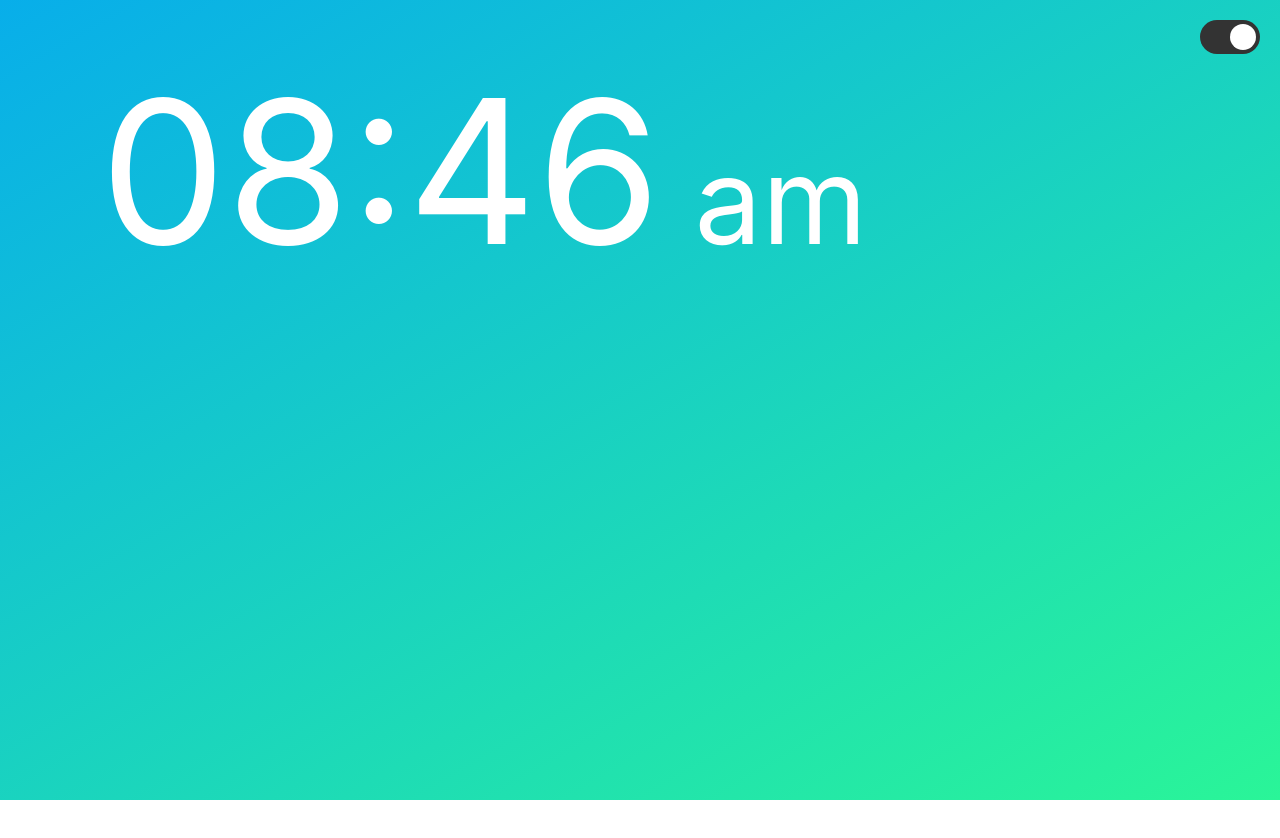
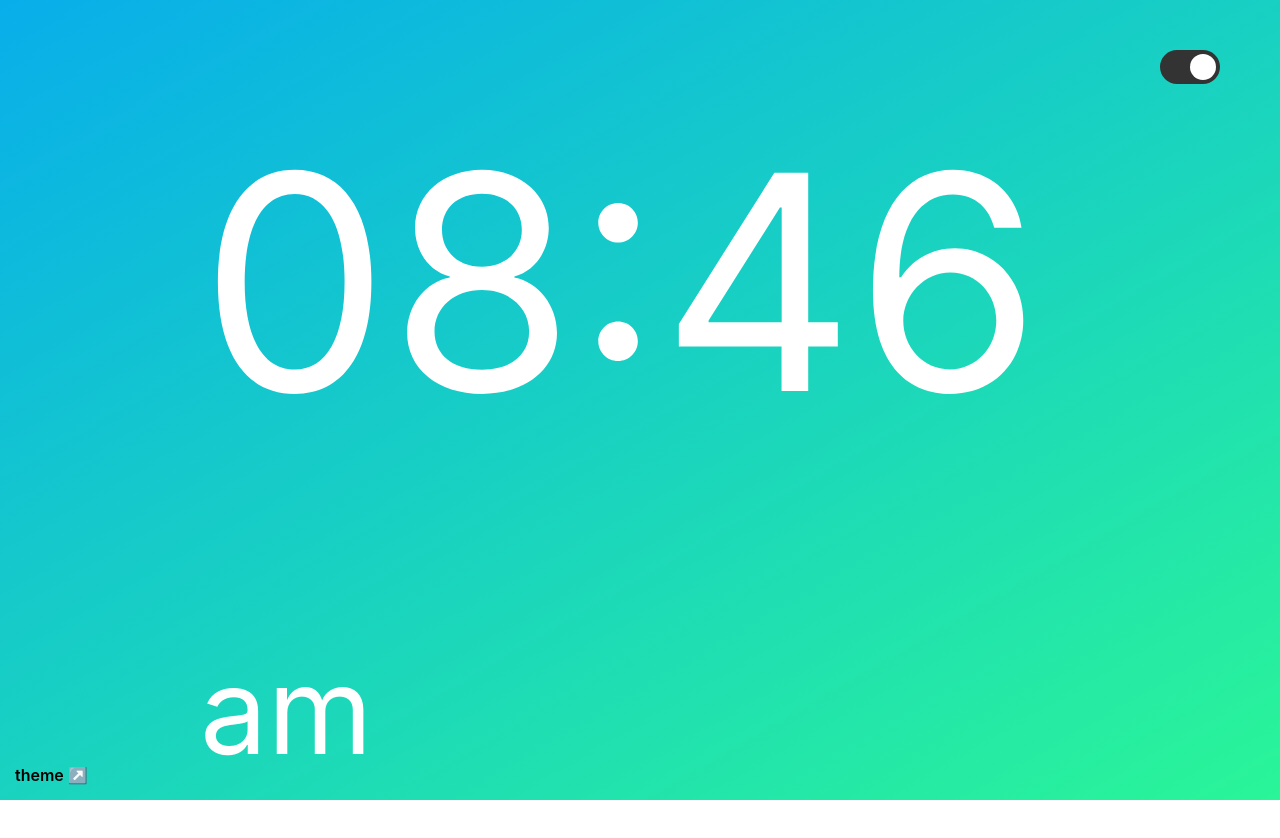
Before and after one commit to startmyday/startmyday.github.io, a Next.js app: page /manage in a window 1280 px wide. Shown: the top 838 px of the page. Before the commit the page ends 800 px from the top, so only its background shows below. Built offline with nearby package versions, Linux system fonts and the light colour scheme.

Commit message:
theme added

```diff
--- /dev/null
+++ b/components/Theme/Theme.module.css
@@ -0,0 +1,42 @@
+.theme {
+  position: fixed;
+  bottom: 0;
+  padding: 5px;
+  /* border: 1px solid #fff; */
+}
+
+.selector {
+  width: 100hh;
+  height: auto;
+}
+
+.closeContainer {
+  text-align: right;
+}
+
+.close {
+  padding: 10px;
+  font-size: 30px;
+  font-weight: 900;
+  transform: rotate(45deg);
+  display: inline-block;
+}
+
+.box {
+  width: 100px;
+  height: 100px;
+  margin: 5px;
+  display: inline-block;
+  border: 1px solid seashell;
+  cursor: pointer;
+}
+
+.change {
+  cursor: pointer;
+  font-weight: 600;
+  font-family: -apple-system, BlinkMacSystemFont, 'Segoe UI', 'Roboto', 'Oxygen',
+    'Ubuntu', 'Cantarell', 'Fira Sans', 'Droid Sans', 'Helvetica Neue',
+    sans-serif;
+  padding: 10px;
+  display: inline-block;
+}
--- /dev/null
+++ b/components/Theme/index.tsx
@@ -0,0 +1,144 @@
+import style from './Theme.module.css'
+import React, { Dispatch, SetStateAction, useCallback, useEffect, useState } from 'react';
+
+type Theme = {
+  backgroundColor: string;
+  backgroundImage: string;
+};
+
+const themes: Theme[] = [
+  {
+    'backgroundColor': '#4158D0',
+    'backgroundImage': 'linear-gradient(43deg, #4158D0 0%, #C850C0 46%, #FFCC70 100%)',
+  },
+
+  {
+    'backgroundColor': '#0093E9',
+    'backgroundImage': 'linear-gradient(160deg, #0093E9 0%, #80D0C7 100%)',
+  },
+
+  {
+    'backgroundColor': '#8EC5FC',
+    'backgroundImage': 'linear-gradient(62deg, #8EC5FC 0%, #E0C3FC 100%)',
+  },
+
+  {
+    'backgroundColor': '#D9AFD9',
+    'backgroundImage': 'linear-gradient(0deg, #D9AFD9 0%, #97D9E1 100%)',
+  },
+
+  {
+    'backgroundColor': '#FFFFFF',
+    'backgroundImage': 'linear-gradient(180deg, #FFFFFF 0%, #6284FF 50%, #FF0000 100%)',
+  },
+
+  {
+    'backgroundColor': '#00DBDE',
+    'backgroundImage': 'linear-gradient(90deg, #00DBDE 0%, #FC00FF 100%)',
+  },
+
+  {
+    'backgroundColor': '#FBAB7E',
+    'backgroundImage': 'linear-gradient(62deg, #FBAB7E 0%, #F7CE68 100%)',
+  },
+
+  {
+    'backgroundColor': '#85FFBD',
+    'backgroundImage': 'linear-gradient(45deg, #85FFBD 0%, #FFFB7D 100%)',
+  },
+
+  {
+    'backgroundColor': '#8BC6EC',
+    'backgroundImage': 'linear-gradient(135deg, #8BC6EC 0%, #9599E2 100%)',
+  },
+
+  {
+    'backgroundColor': '#FFDEE9',
+    'backgroundImage': 'linear-gradient(0deg, #FFDEE9 0%, #B5FFFC 100%)',
+  },
+
+  {
+    'backgroundColor': '#08AEEA',
+    'backgroundImage': 'linear-gradient(0deg, #08AEEA 0%, #2AF598 100%)',
+  },
+
+  {
+    'backgroundColor': '#52ACFF',
+    'backgroundImage': 'linear-gradient(180deg, #52ACFF 25%, #FFE32C 100%)',
+  },
+
+  {
+    'backgroundColor': '#FFE53B',
+    'backgroundImage': 'linear-gradient(147deg, #FFE53B 0%, #FF2525 74%)',
+  },
+
+  {
+    'backgroundColor': '#21D4FD',
+    'backgroundImage': 'linear-gradient(19deg, #21D4FD 0%, #B721FF 100%)',
+  },
+
+  {
+    'backgroundColor': '#3EECAC',
+    'backgroundImage': 'linear-gradient(19deg, #3EECAC 0%, #EE74E1 100%)',
+  },
+
+  {
+    'backgroundColor': '#FA8BFF',
+    'backgroundImage': 'linear-gradient(45deg, #FA8BFF 0%, #2BD2FF 52%, #2BFF88 90%)',
+  },
+
+  {
+    'backgroundColor': '#FF9A8B',
+    'backgroundImage': 'linear-gradient(90deg, #FF9A8B 0%, #FF6A88 55%, #FF99AC 100%)',
+  },
+
+  {
+    'backgroundColor': '#FBDA61',
+    'backgroundImage': 'linear-gradient(45deg, #FBDA61 0%, #FF5ACD 100%)',
+  },
+
+  {
+    'backgroundColor': '#FAACA8',
+    'backgroundImage': 'linear-gradient(19deg, #FAACA8 0%, #DDD6F3 100%)',
+  },
+
+  {
+    'backgroundColor': '#FAD961',
+    'backgroundImage': 'linear-gradient(90deg, #FAD961 0%, #F76B1C 100%)',
+  },
+
+  {
+    'backgroundColor': '#FF3CAC',
+    'backgroundImage': 'linear-gradient(225deg, #FF3CAC 0%, #784BA0 50%, #2B86C5 100%)',
+  },
+
+  {
+    'backgroundColor': '#FEE140',
+    'backgroundImage': 'linear-gradient(90deg, #FEE140 0%, #FA709A 100%)',
+  },
+
+]
+
+export function Theme({ theme, setTheme }: {
+  theme: Theme,
+  setTheme: Dispatch<SetStateAction<Theme>>
+}) {
+
+  const [expanded, setExpanded] = useState<boolean>(false);
+
+  const toggleExpanded = () => setExpanded(!expanded);
+
+
+  return (
+    <div className={style.theme} onClick={toggleExpanded}>
+      {expanded ? (
+        <div className={style.selector}>
+          <div className={style.closeContainer}><span className={style.close}>+</span></div>
+          {themes.map((theme) => (
+            <span className={style.box} style={theme} onClick={() => setTheme(theme)}></span>
+          ))}
+        </div>
+      ) : <span className={style.change}>theme ↗️</span>}
+    </div>
+  );
+}
--- a/components/Time/Time.module.css
+++ b/components/Time/Time.module.css
@@ -1,7 +1,7 @@
 .clock {
   color: #ffffff;
-  font-size: 200px;
-  padding: 50px 100px;
+  font-size: 300px;
+  padding: 100px 200px;
   font-family: -apple-system, BlinkMacSystemFont, 'Segoe UI', 'Roboto', 'Oxygen',
     'Ubuntu', 'Cantarell', 'Fira Sans', 'Droid Sans', 'Helvetica Neue',
     sans-serif;
--- a/components/wake-lock/WakeLock.module.css
+++ b/components/wake-lock/WakeLock.module.css
@@ -1,7 +1,7 @@
 .wakelock {
   position: absolute;
-  right: 20px;
-  top: 20px;
+  right: 60px;
+  top: 50px;
 }
 
 .switch {
--- a/pages/manage/index.tsx
+++ b/pages/manage/index.tsx
@@ -1,14 +1,20 @@
+import { useState } from 'react';
+import { Theme } from '../../components/Theme';
 import { Time } from '../../components/Time';
 import { WakeLock } from '../../components/wake-lock';
 import style from './Manage.module.css'
 
 const Manage = () => {
-
+  const [theme, setTheme] = useState({
+    'backgroundColor': '#08AEEA',
+    'backgroundImage': 'linear-gradient(150deg, #08AEEA 0%, #2AF598 100%)',
+  })
 
   return (
-    <div className={style.gradient}>
+    <div className={style.gradient} style={theme}>
       <WakeLock />
       <Time />
+      <Theme theme={theme} setTheme={setTheme} />
     </div>
   )
 }
```
Also changed, not shown: 6 other files (tests, documents, lock files or other folders).
